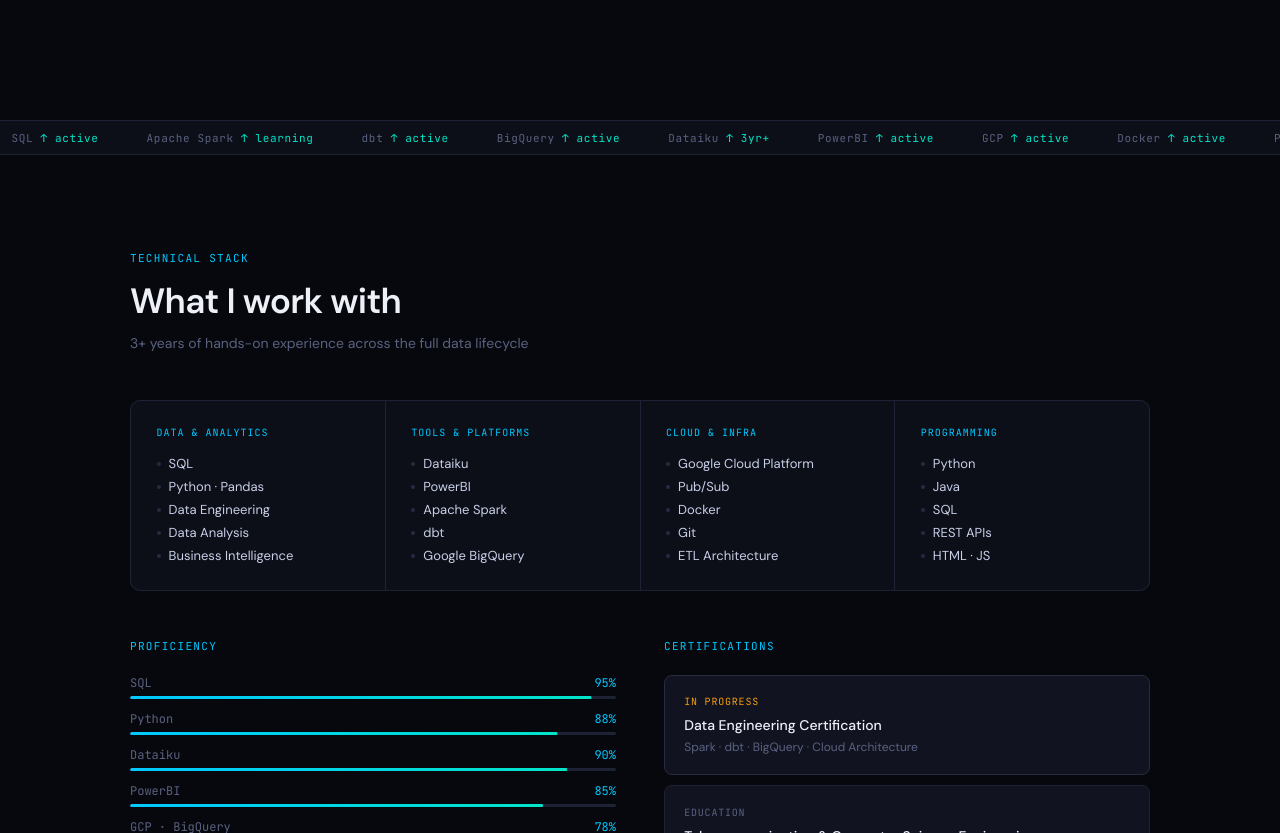
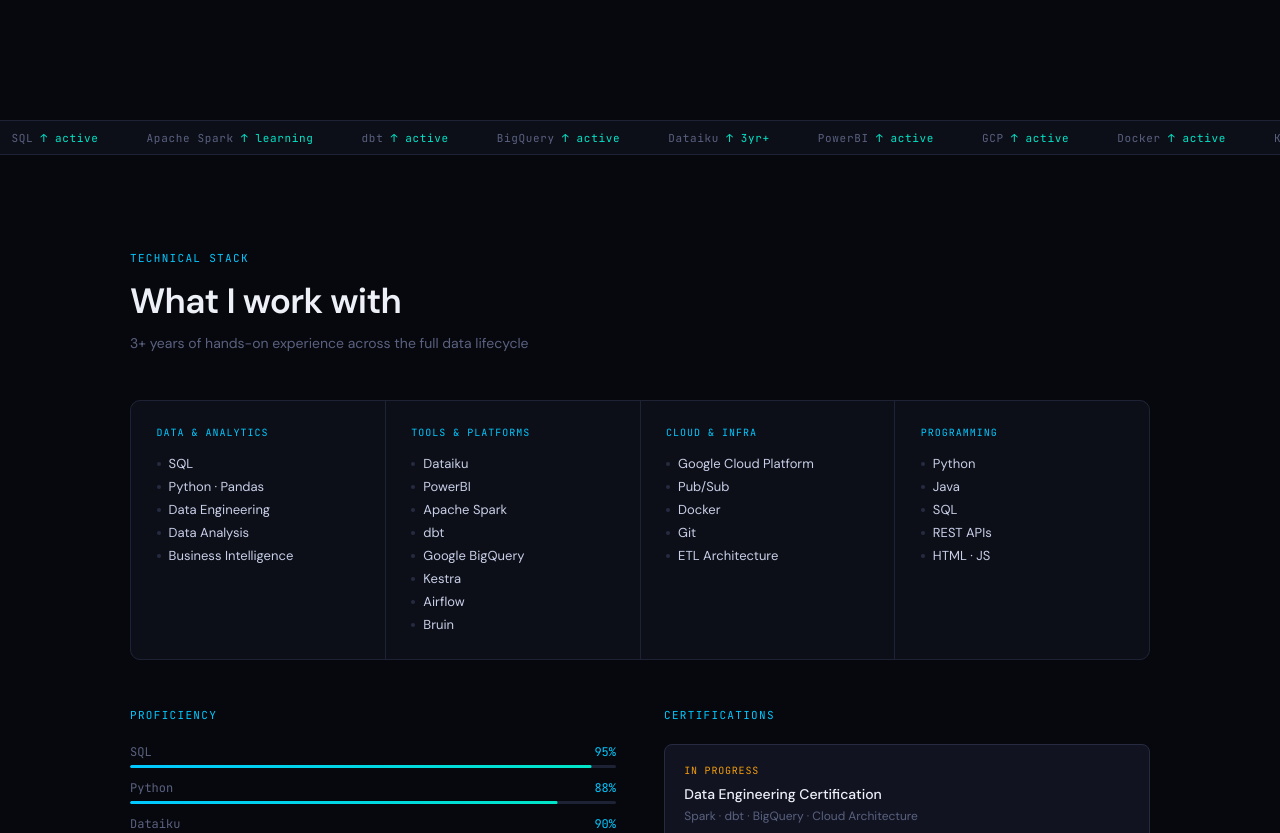
Before and after one commit to LucaBRS/LucaBRS.github.io, a plain HTML site: page index.html in a window 1280 px wide. Shown: the part 680-1513 px from the top of the page. Drawn offline with Linux system fonts and the light colour scheme.

Commit message:
learning

```diff
--- a/index.html
+++ b/index.html
@@ -140,7 +140,9 @@
     <span class="ticker-item">PowerBI <span>↑ active</span></span>
     <span class="ticker-item">GCP <span>↑ active</span></span>
     <span class="ticker-item">Docker <span>↑ active</span></span>
-    <span class="ticker-item">Pub/Sub <span>↑ active</span></span>
+    <span class="ticker-item">Kestra <span>↑ learning</span></span>
+    <span class="ticker-item">Airflow <span>↑ learning</span></span>
+    <span class="ticker-item">Bruin <span>↑ learning</span></span>
     <span class="ticker-item">Pandas <span>↑ daily</span></span>
     <span class="ticker-item">Git <span>↑ daily</span></span>
     <span class="ticker-item">Python <span>↑ active</span></span>
@@ -152,7 +154,9 @@
     <span class="ticker-item">PowerBI <span>↑ active</span></span>
     <span class="ticker-item">GCP <span>↑ active</span></span>
     <span class="ticker-item">Docker <span>↑ active</span></span>
-    <span class="ticker-item">Pub/Sub <span>↑ active</span></span>
+    <span class="ticker-item">Kestra <span>↑ learning</span></span>
+    <span class="ticker-item">Airflow <span>↑ learning</span></span>
+    <span class="ticker-item">Bruin <span>↑ learning</span></span>
     <span class="ticker-item">Pandas <span>↑ daily</span></span>
     <span class="ticker-item">Git <span>↑ daily</span></span>
   </div>
@@ -182,6 +186,9 @@
         <div class="skill-tag">Apache Spark</div>
         <div class="skill-tag">dbt</div>
         <div class="skill-tag">Google BigQuery</div>
+        <div class="skill-tag">Kestra</div>
+        <div class="skill-tag">Airflow</div>
+        <div class="skill-tag">Bruin</div>
       </div>
     </div>
     <div class="skill-cat">
```
